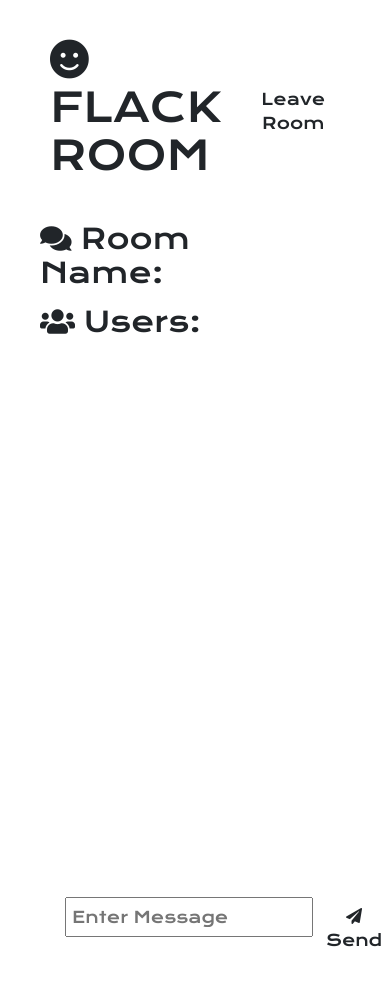
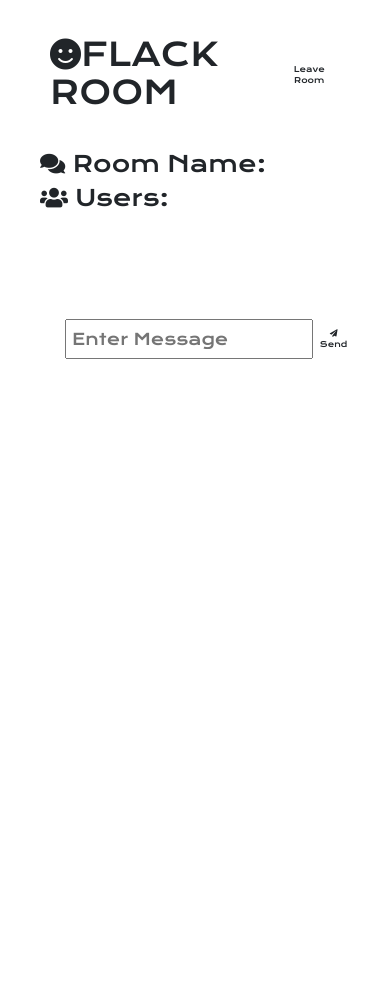
Before and after one commit to jbolanosc/flask-socketio-chat, a Flask app: template templates/chat.html in a window 390 px wide. After the commit the page ends 359 px from the top, so only its background shows below. Run offline with Flask 2, Linux system fonts and the light colour scheme; the template is opened without the code that fills it, so the values that code supplies are empty; some libraries are stand-ins or nearby versions.

Commit message:
changes on css full responsive pending

```diff
--- a/static/styles.css
+++ b/static/styles.css
@@ -14,6 +14,10 @@
   padding: 0;
 }
 
+html {
+  font-size: 2vw;
+}
+
 body {
   font-family: "Krona One", sans-serif;
   font-size: 16px;
@@ -26,6 +30,22 @@ ul {
 
 a {
   text-decoration: none;
+}
+
+h1 {
+  font-size: 2em;
+}
+
+h2 {
+  font-size: 1.7em;
+}
+
+h3 {
+  font-size: 1.4em;
+}
+
+h5 {
+  font-size: 1.2em;
 }
 
 /* Chat Page styles */
@@ -86,9 +106,15 @@ a {
 }
 
 /* Media queries */
+@media screen and (min-width: 50em) {
+  html {
+    font-size: 2vw;
+  }
+}
+
 @media (max-width: 700px) {
   .chat-main {
-    display: block;
+    height: 20vh;
   }
 
   .chat-sidebar {
--- a/templates/chat.html
+++ b/templates/chat.html
@@ -16,7 +16,7 @@
       crossorigin="anonymous"
     ></script>
     <script>
-      var user = JSON.parse('{{ user|safe }}');
+      var user = JSON.parse("{{ user|safe }}");
     </script>
     <script src="{{ url_for('static', filename='/JS/main.js') }}"></script>
   </head>
@@ -38,7 +38,7 @@
         </div>
         <div class="chat-messages col-md-8"></div>
       </main>
-      <div class="chat-form-container container">
+      <div class="chat-form-container">
         <form id="chat-form">
           <input
             id="msg"
--- a/templates/index.html
+++ b/templates/index.html
@@ -8,7 +8,7 @@
     <div class="container">
       <div class="fill d-flex justify-content-center align-items-center">
         <div>
-          <h2>Welcome to Flack</h2>
+          <h2 class="text-center">Welcome to Flack</h2>
           <form method="POST" action="/intro">
             <div class="form-group">
               <input
```
